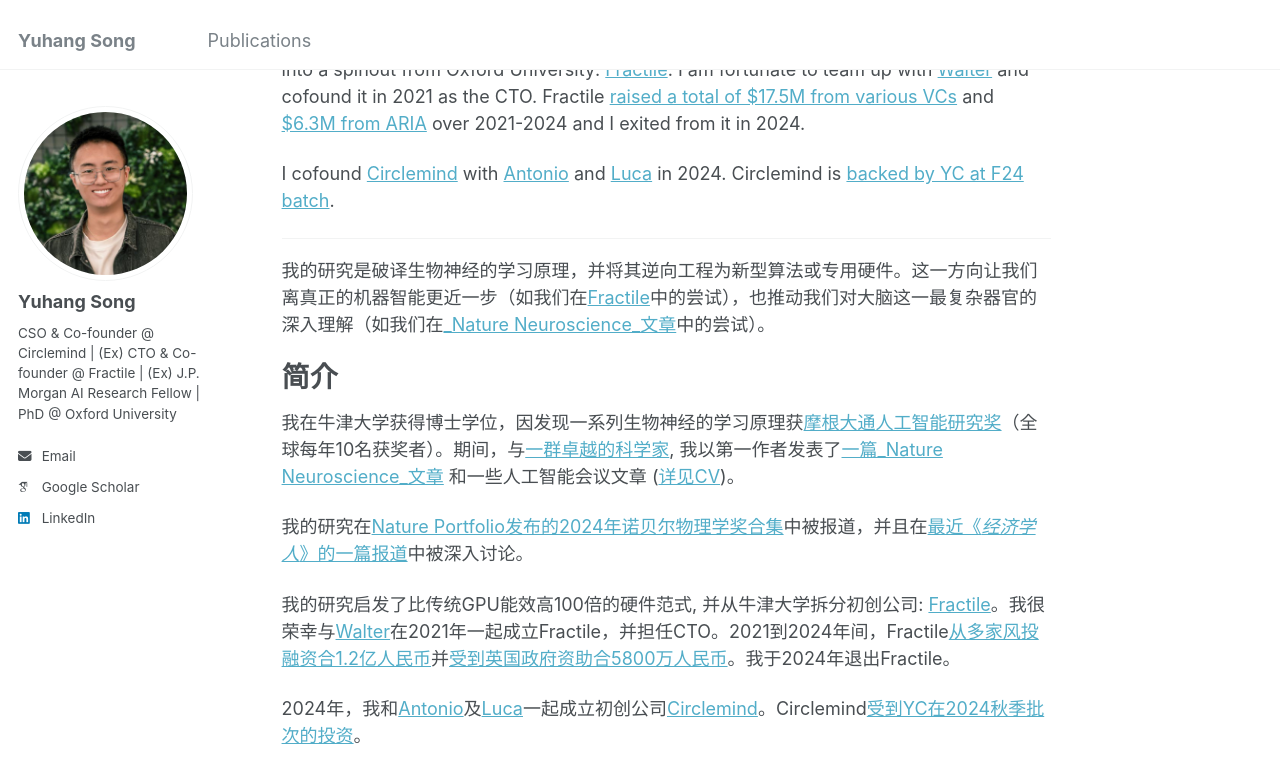
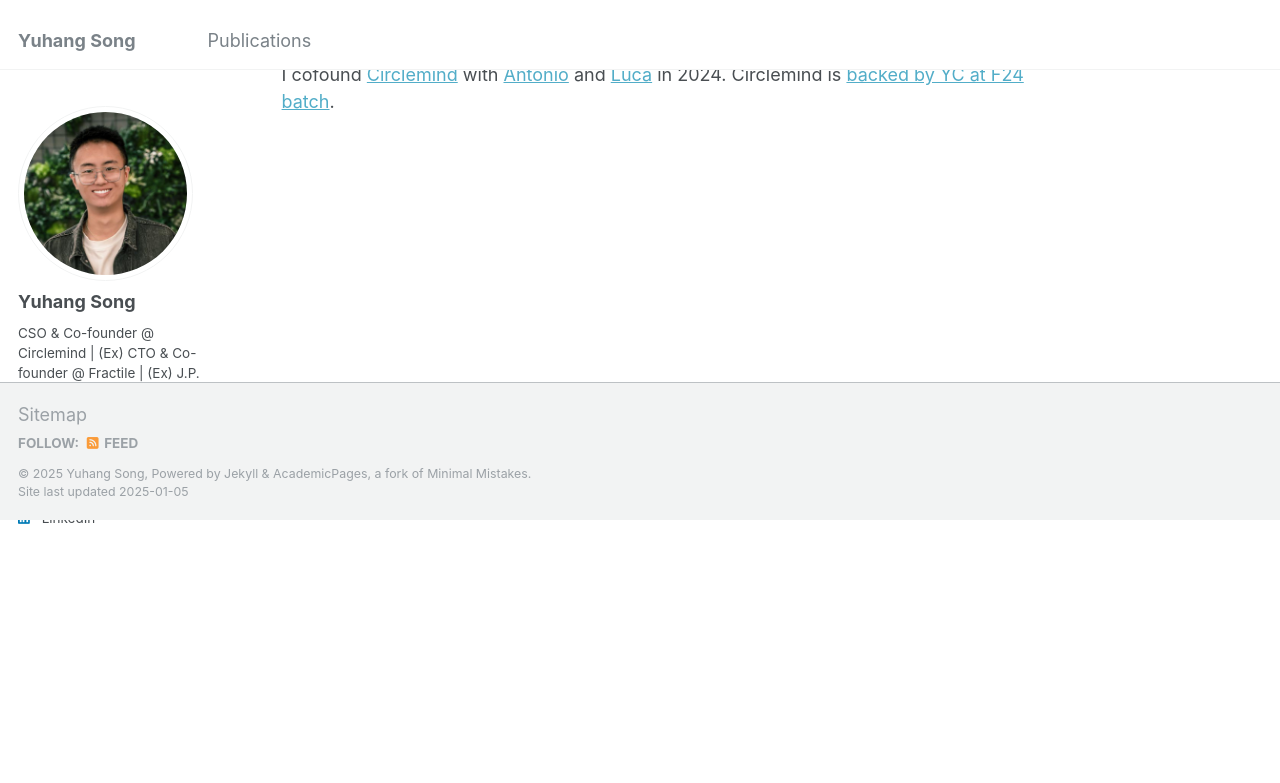
Before and after one commit to YuhangSong/YuhangSong.github.io, a Jekyll site: the page built from _pages/about.md, in a window 1280 px wide and 900 px high, scrolled down 591 px. Shown: the top 783 px of the window. Built offline with Jekyll 4.4.1, drawn with Linux system fonts in a browser that asks for light colours; some web fonts are replaced; after the commit the page ends 1111 px from its top, so only the background shows below that.

Commit message:
update about.md

```diff
--- a/_pages/about.md
+++ b/_pages/about.md
@@ -7,7 +7,7 @@
   - /about.html
 ---
 
-> 中文版请下滑
+<!-- > 中文版请下滑 -->
 
 My interest is to decipher learning principles of biological neurons, so as to reverse-engineer them as new algorithms or specialized hardware. Such a route would, on the one hand, bring us one step closer to the true machine intelligence (as our attempt in [Fractile](https://www.fractile.ai/)); on the other hand, improve our understanding of the most sophisticated part of our body, the brain (as our attempt in [the _Nature Neuroscience_ paper](https://www.nature.com/articles/s41593-023-01514-1)).
 <!-- , so that diseases related to learning, and broadly, to neural systems, can be better understood and treated -->
@@ -25,7 +25,7 @@
 
 I cofound [Circlemind](https://circlemind.co) with [Antonio](https://www.linkedin.com/in/antonio-vespoli-895727121/) and [Luca](https://www.linkedin.com/in/luca-pinchetti-414230222/) in 2024. Circlemind is [backed by YC at F24 batch](https://www.ycombinator.com/companies/circlemind).
 
-------
+<!-- ------
 
 我的研究是破译生物神经的学习原理，并将其逆向工程为新型算法或专用硬件。这一方向让我们离真正的机器智能更近一步（如我们在[Fractile](https://www.fractile.ai/)中的尝试），也推动我们对大脑这一最复杂器官的深入理解（如我们在[_Nature Neuroscience_文章](https://www.nature.com/articles/s41593-023-01514-1)中的尝试）。
 
@@ -38,4 +38,4 @@
 
 我的研究启发了比传统GPU能效高100倍的硬件范式, 并从牛津大学拆分初创公司: [Fractile](https://www.fractile.ai/)。我很荣幸与[Walter](https://www.linkedin.com/in/walter-goodwin/)在2021年一起成立Fractile，并担任CTO。2021到2024年间，Fractile[从多家风投融资合1.2亿人民币](https://fortune.com/2024/07/26/fractile-ai-chip-startup-nvidia-15-million-funding-seed-round/)并[受到英国政府资助合5800万人民币](https://www.businessweekly.co.uk/posts/fractile-on-song-as-aria-awards-ps5m-to-ai-chip-design-pioneer)。我于2024年退出Fractile。
 
-2024年，我和[Antonio](https://www.linkedin.com/in/antonio-vespoli-895727121/)及[Luca](https://www.linkedin.com/in/luca-pinchetti-414230222/)一起成立初创公司[Circlemind](https://circlemind.co)。Circlemind[受到YC在2024秋季批次的投资](https://www.ycombinator.com/companies/circlemind)。
+2024年，我和[Antonio](https://www.linkedin.com/in/antonio-vespoli-895727121/)及[Luca](https://www.linkedin.com/in/luca-pinchetti-414230222/)一起成立初创公司[Circlemind](https://circlemind.co)。Circlemind[受到YC在2024秋季批次的投资](https://www.ycombinator.com/companies/circlemind)。 -->
```
